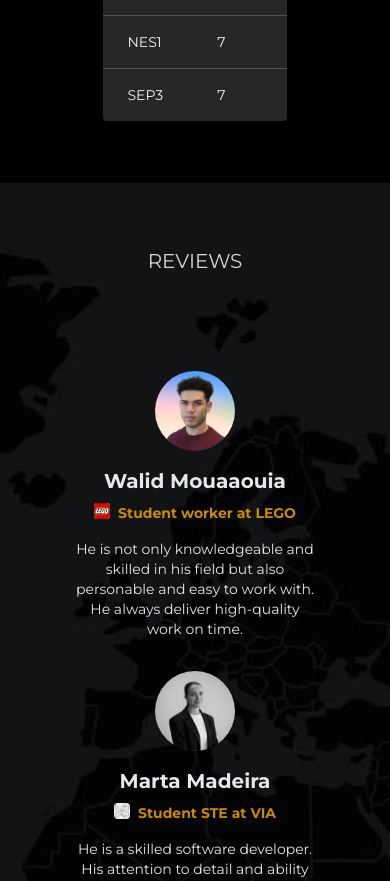
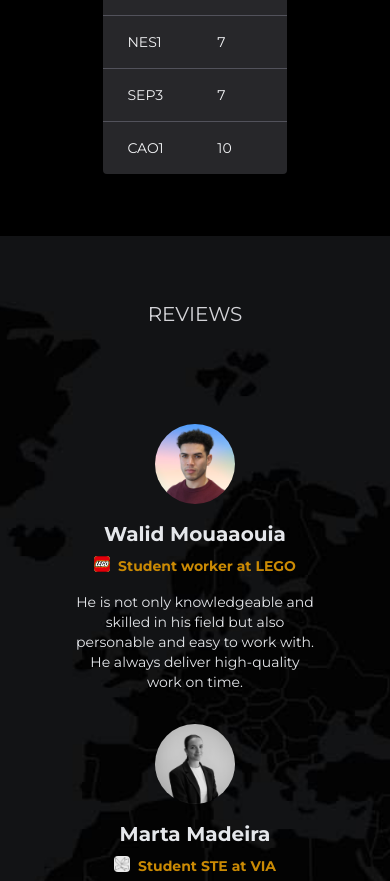
Before and after one commit to f-depalma/my_page, a Next.js app: page / in a window 390 px wide. Shown: the part 4560-5441 px from the top of the page. Built offline with nearby package versions, Linux system fonts and the light colour scheme.

Commit message:
Update grade

```diff
--- a/src/pages/home/Section4.js
+++ b/src/pages/home/Section4.js
@@ -78,6 +78,10 @@ export default function Section4() {
                                     <td className={rowClass} title="Semester Project 3">SEP3 <span className="hidden sm:contents">- Semester Project 3</span></td>
                                     <td className={rowClass}>7</td>
                                 </tr>
+                                <tr>
+                                    <td className={rowClass} title="Computer Architecture and Organisation">CAO1 <span className="hidden sm:contents">- Computer Architecture and Organisation</span></td>
+                                    <td className={rowClass}>10</td>
+                                </tr>
                             </tbody>
                         </table>
                     </div>
```
